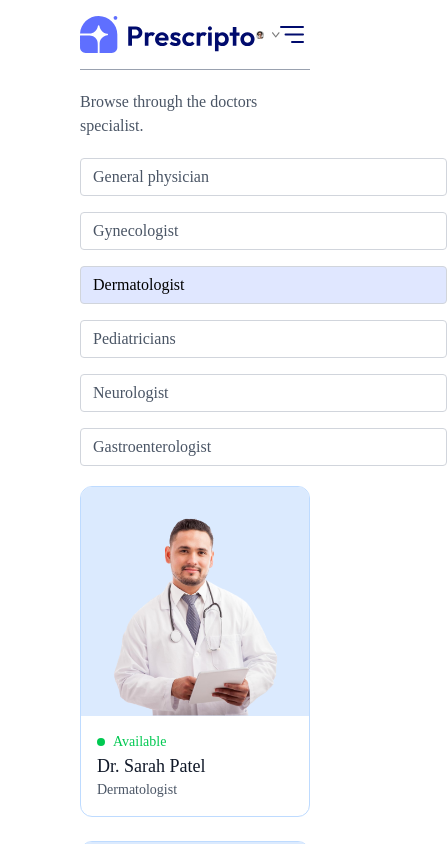
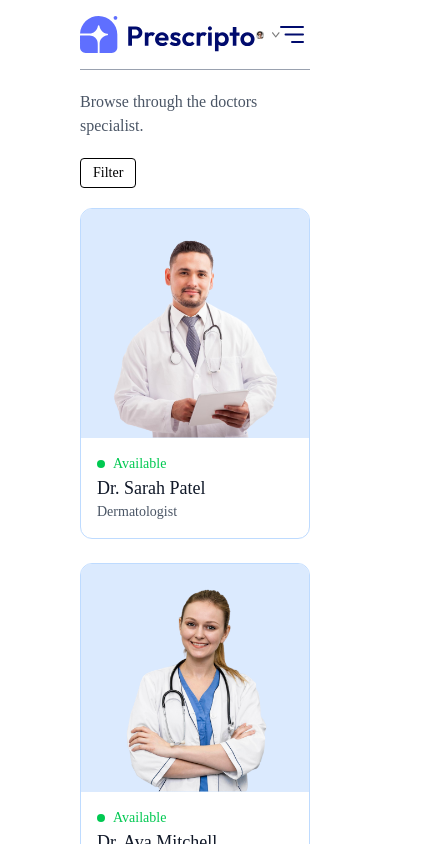
Before and after one commit to Nru707/Mejor-Project-college, a React (Vite) app in the folder frontend/: page /doctor/Dermatologist in a window 390 px wide. Shown: the top 844 px of the page, 447 px wide, since content can reach past the window. Built offline with nearby package versions, Linux system fonts and the light colour scheme.

Commit message:
"commit"

```diff
--- a/frontend/src/components/Navbar.jsx
+++ b/frontend/src/components/Navbar.jsx
@@ -8,7 +8,14 @@ const Navbar = () => {
   const [token, setToken] = useState(true);
   return (
     <div className="flex items-center justify-between text-sm py-4 mb-5 border-b border-b-gray-400">
-      <img onClick={() => {navigate('/')}} className="w-44 cursor-pointer" src={assets.logo} alt="" />
+      <img
+        onClick={() => {
+          navigate("/");
+        }}
+        className="w-44 cursor-pointer"
+        src={assets.logo}
+        alt=""
+      />
       <ul className="hidden md:flex items-start gap-5 font-medium">
         <NavLink to="/">
           <li className="py-1 ">HOME</li>
@@ -47,7 +54,12 @@ const Navbar = () => {
                 >
                   My Appointment
                 </p>
-                <p onClick={() => setToken(false)} className="hover:text-black cursor-pointer">Logout</p>
+                <p
+                  onClick={() => setToken(false)}
+                  className="hover:text-black cursor-pointer"
+                >
+                  Logout
+                </p>
               </div>
             </div>
           </div>
@@ -59,18 +71,53 @@ const Navbar = () => {
             Create Account
           </button>
         )}
-        <img onClick={() => setShowMenu(true)} className = "w-6 md:hidden" src={assets.menu_icon} alt=""/>
+        <img
+          onClick={() => setShowMenu(true)}
+          className="w-6 md:hidden cursor-pointer"
+          src={assets.menu_icon}
+          alt=""
+        />
         {/*--------------------------------------------------- mobile menu------------------------------------------*/}
-        <div className={`${showMenu ? 'fixed w-full' : 'h-0 w-0'} md:hidden right-0 top-0  bottom-0 z-20 overflow-hidden  bg-white transition-all`}>
+        <div
+          className={`${
+            showMenu ? "fixed w-full" : "h-0 w-0"
+          } md:hidden right-0 top-0  bottom-0 z-20 overflow-hidden  bg-white transition-all`}
+        >
           <div className="flex items-center justify-between px-5 py-6">
-            <img className='w-36' src={assets.logo}/>
-            <img className="w-7" onClick={() => setShowMenu(false) } src={assets.cross_icon} />
+            <img
+              onClick={() => {
+                navigate("/");
+              }}
+              className="w-36 cursor-pointer"
+              src={assets.logo}
+            />
+            <img
+              className="w-7 cursor-pointer"
+              onClick={() => setShowMenu(false)}
+              src={assets.cross_icon}
+            />
           </div>
-          <ul className="flex flex-col items-center gap-2 mt-5 px-5 text-lg font-medium">
-            <NavLink>HOME</NavLink>
-            <NavLink>ALL DOCTORS</NavLink>
-            <NavLink>ABOUT</NavLink>
-            <NavLink>CONTACT</NavLink>
+          <ul className="flex flex-col items-center gap-2 mt-5 px-5 text-lg font-medium ">
+            <NavLink onClick={() => setShowMenu(false)} to="/">
+              <p className="px-4 py-2 rounded inline-block cursor-pointer">
+                HOME
+              </p>
+            </NavLink>
+            <NavLink onClick={() => setShowMenu(false)} to="/doctor">
+              <p className="px-4 py-2 rounded inline-block cursor-pointer">
+                ALL DOCTORS
+              </p>
+            </NavLink>
+            <NavLink onClick={() => setShowMenu(false)} to="/about">
+              <p className="px-4 py-2 rounded inline-block cursor-pointer">
+                ABOUT
+              </p>
+            </NavLink>
+            <NavLink onClick={() => setShowMenu(false)} to="/contact">
+              <p className="px-4 py-2 rounded inline-block cursor-pointer">
+                CONTACT
+              </p>
+            </NavLink>
           </ul>
         </div>
       </div>
--- a/frontend/src/index.css
+++ b/frontend/src/index.css
@@ -11,3 +11,9 @@
 ::-webkit-scrollbar {
   @apply hidden;
 }
+
+@media(max-width: 740px){
+    .active p{
+      @apply text-white bg-gray-400
+    }
+}
--- a/frontend/src/pages/Doctors.jsx
+++ b/frontend/src/pages/Doctors.jsx
@@ -5,6 +5,7 @@ import { AppContext } from "../context/AppContext";
 const Doctors = () => {
   const navigate = useNavigate();
   const { speciality } = useParams();
+  const[showFilter, setShowFilter ] = useState(false)
   const [filterDoc, setFilterDoc] = useState([]);
   const { doctors } = useContext(AppContext);
 
@@ -24,7 +25,8 @@ const Doctors = () => {
     <div>
       <p className="text-gray-600">Browse through the doctors specialist.</p>
       <div className="flex flex-col sm:flex-row items-start gap-5 mt-5">
-        <div className="flex flex-col gap-4 test-sm text-gray-600">
+        <button className={`py-1 px-3 border rounded text-sm transition-all sm:hidden cursor-pointer ${showFilter ? 'bg-gray-400 text-white' : ''}`} onClick={() => setShowFilter(prev => !prev)}>Filter</button>
+        <div className={`flex-col gap-4 text-sm text-gray-600 ${showFilter ? 'flex' :'hidden sm:flex'}`}>
           <p
             onClick={() =>
               speciality === "General physician"
```
